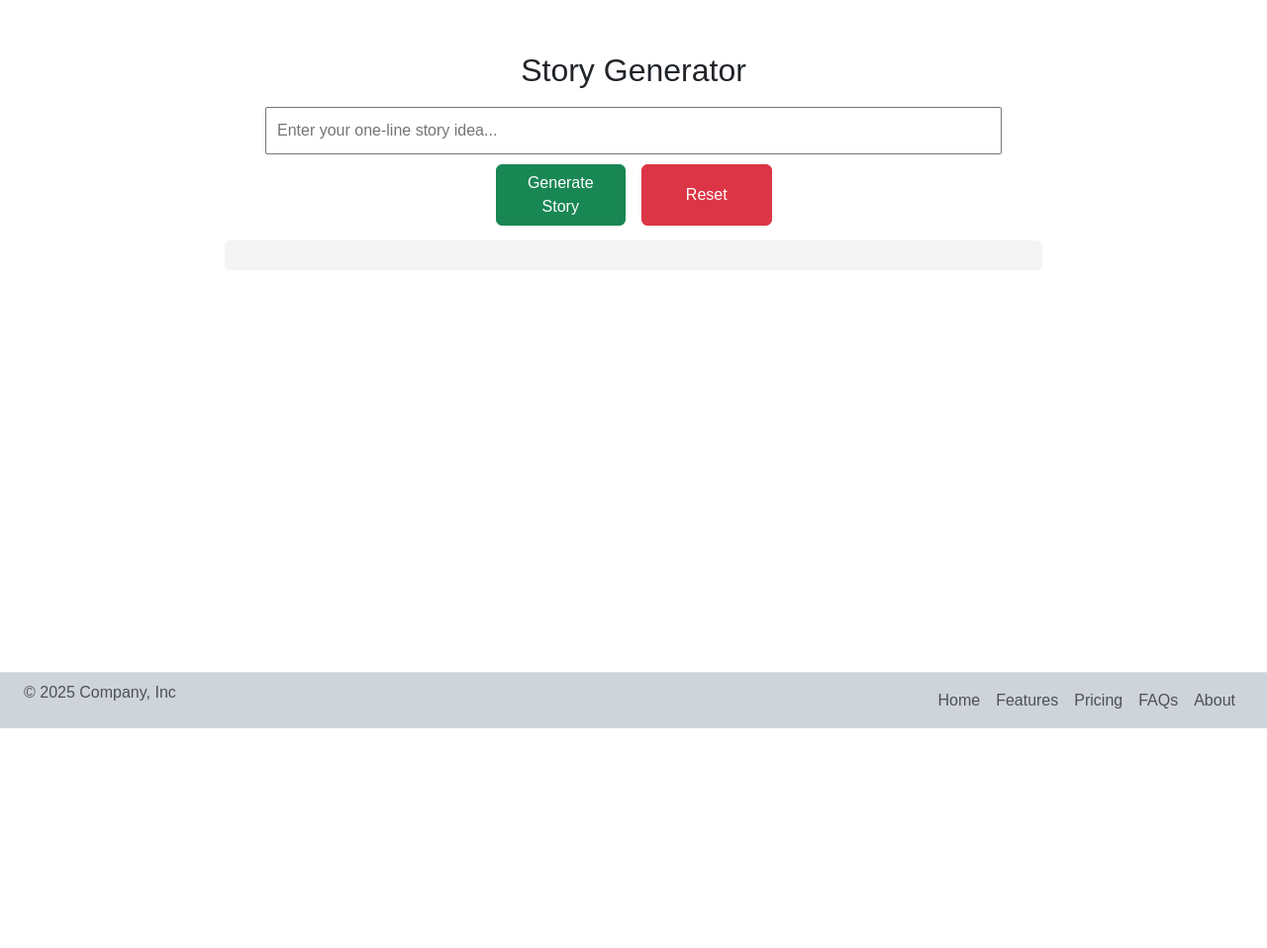
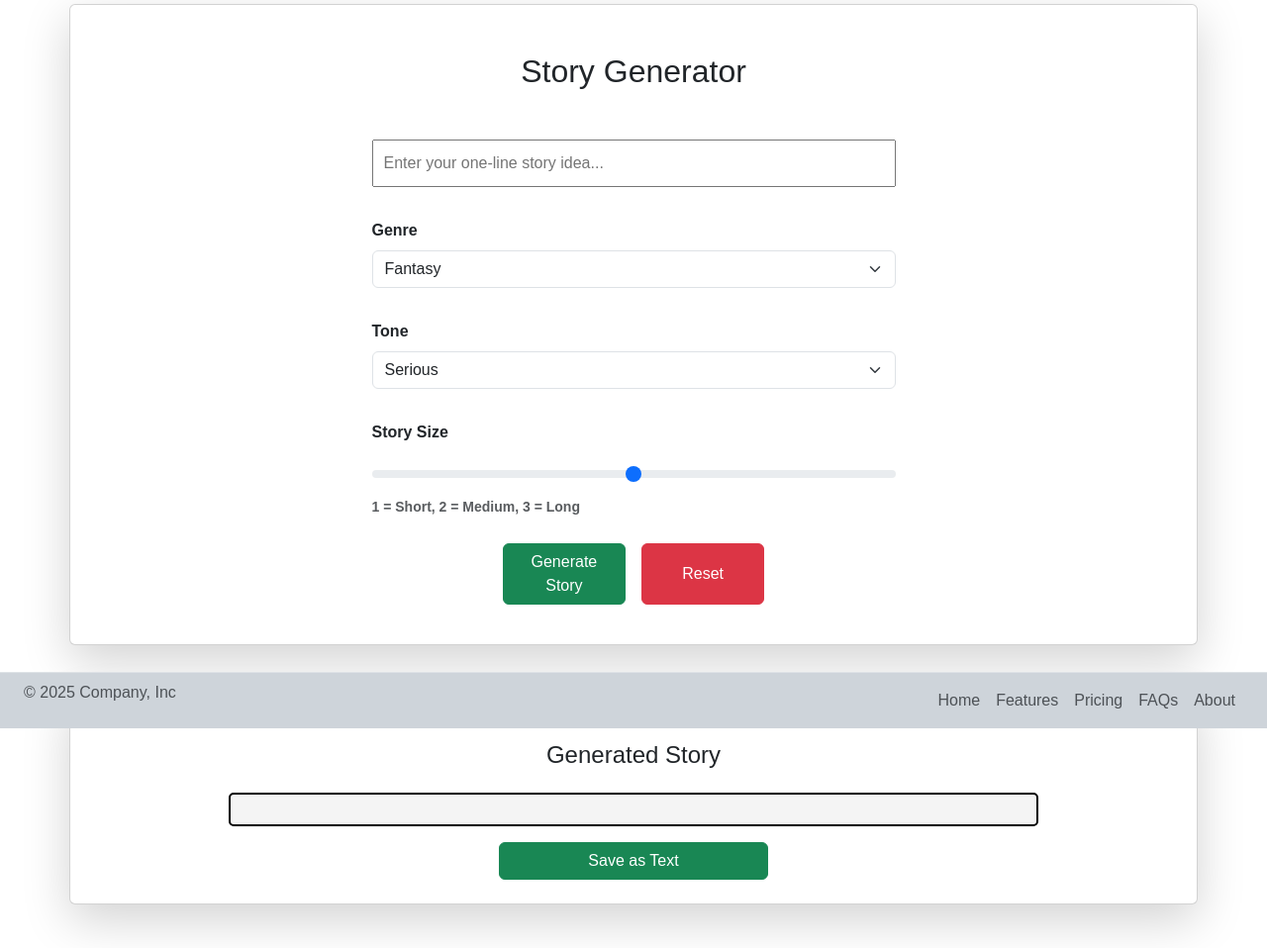
Before and after one commit to sameer-khan-a/StoryGenerator, a Flask app: page / in a window 1280 px wide. Shown: the part 64-1022 px from the top of the page at 99% size. Before the commit the page ends 800 px from the top, so only its background shows below. Run offline with Flask 3, Linux system fonts and the light colour scheme.

Commit message:
final mini project

```diff
--- a/main.py
+++ b/main.py
@@ -8,9 +8,22 @@ app = Flask(__name__)
 API_KEY = os.getenv("GEMINI_API_KEY", "AIzaSyBfkwKcTvrRJLRDPah5eR-JMPpgFpA32PQ")
 genai.configure(api_key=API_KEY)
 
-def generate_story(idea):
+def generate_story(idea, genre, tone, size):
     model = genai.GenerativeModel("gemini-1.5-flash")
-    prompt = f"Expand this one-line idea into a detailed, engaging short story: {idea}"
+    prompt = f"""Expand the following one-line idea into a detailed and engaging short story.
+
+Requirements:
+- Genre: {genre}
+- Tone: {tone}
+- Size: {size}, where:
+   • 1 = Short (~150–200 words)
+   • 2 = Medium (~400–500 words)
+   • 3 = Long (~700–900 words)
+
+Idea: {idea}
+
+Make sure the story length strictly follows the chosen size value.
+"""
     response = model.generate_content(prompt)
     return response.text
 
@@ -22,11 +35,17 @@ def home():
 def generate():
     data = request.get_json()
     idea = data.get("idea", "").strip()
+    genre = data.get("genre", "").strip()
+    tone = data.get("tone", "").strip()
+    size = int(data.get("size"))
+
+
     if not idea:
         return jsonify({"error": "No idea provided"}), 400
 
     try:
-        story = generate_story(idea)
+        story = generate_story(idea, genre, tone, size)
+
         return jsonify({"story": story})
     except Exception as e:
         return jsonify({"error": str(e)}), 500
--- a/static/story.js
+++ b/static/story.js
@@ -2,6 +2,10 @@ async function generateStory(event) {
     if (event) event.preventDefault(); // Prevent form refresh if called from onsubmit
 
     const idea = document.getElementById("storyIdea").value.trim();
+    const genre = document.getElementById("genre").value;
+    const tone = document.getElementById("tone").value;
+    const size = document.getElementById("sizeSlider").value;
+
     const outputDiv = document.getElementById("output");
 
     if (!idea) {
@@ -20,7 +24,7 @@ async function generateStory(event) {
         const response = await fetch("/generate", {
             method: "POST",
             headers: { "Content-Type": "application/json" },
-            body: JSON.stringify({ idea })
+            body: JSON.stringify({ idea, genre, tone, size })
         });
 
         const data = await response.json();
@@ -34,3 +38,17 @@ async function generateStory(event) {
         outputDiv.innerText = "Error: " + err.message;
     }
 }
+function saveStory() {
+
+  const storyText = document.getElementById("output").innerText;
+
+  const blob = new Blob([storyText], { type: "text/plain" });
+  const link = document.createElement("a");
+
+  link.href = URL.createObjectURL(blob);
+
+  link.download = "story.txt";
+
+  link.click();
+
+}
--- a/templates/Home.html
+++ b/templates/Home.html
@@ -38,10 +38,38 @@
     </div>
   </div>
   </nav>
-  <div class="container w-100 mt-5 pt-5 d-flex flex-column align-items-center " >
-  <h2>Story Generator</h2>
-<form class="w-100 d-flex align-items-center flex-column" onsubmit="generateStory(event)">
-  <input type="text" id="storyIdea" class="col-8" placeholder="Enter your one-line story idea..." />
+  <div class="container w-100 mt-5 pt-5 d-flex flex-column align-items-center card shadow-lg p-4 mb-4 "  >
+  <h2 class="card-title">Story Generator</h2>
+<form class="w-100 d-flex align-items-center flex-column card-body" onsubmit="generateStory(event)">
+  <div class="mb-3 mt-3 w-100  fw-bold d-flex flex-column align-items-center">
+  <input type="textarea" id="storyIdea" class="col-6" placeholder="Enter your one-line story idea..." />
+  </div>
+  <div class="mb-3 mt-3 w-50  fw-bold">
+  <label for="genre" class="form-label ">Genre</label>
+  <select class="form-select" id="genre">
+    <option value="fantasy">Fantasy</option>
+    <option value="sci-fi">Sci-Fi</option>
+    <option value="mystery">Mystery</option>
+    <option value="romance">Romance</option>
+  </select>
+</div>
+
+<div class="mb-3 mt-3 w-50  fw-bold ">
+  <label for="tone" class="form-label">Tone</label>
+  <select class="form-select" id="tone">
+    <option value="serious">Serious</option>
+    <option value="funny">Funny</option>
+    <option value="adventurous">Adventurous</option>
+  </select>
+</div>
+
+<div class="mb-3 mt-3 w-50  fw-bold ">
+  <label for="sizeSlider" class="form-label">Story Size</label>
+  <input type="range" class="form-range" min="1" max="3" step="1" id="sizeSlider">
+  <div class="form-text">1 = Short, 2 = Medium, 3 = Long</div>
+</div>
+
+
 
   <div class="d-flex w-25 justify-content-center gap-3">
     <button type="submit" class="btn btn-success w-100">Generate Story</button>
@@ -51,7 +79,12 @@
 
 </div>
   </div>
-  <div id="output" class="container-fluid col-10 col-sm-8 d-flex justify-content-center"></div>
+<div class="container w-100 mt-5 pt-5 d-flex flex-column align-items-center card shadow-lg p-4 mb-4 " style="">
+    <h4 class="card-title">Generated Story</h4>
+    <div class="card-body w-75" style="border: 2px solid black" id="output"></div>
+    <button class="btn btn-success mt-3 w-25" onclick="saveStory()">Save as Text</button>
+  </div>
+
 <footer class="d-flex flex-wrap justify-content-around fixed-bottom bg-dark-subtle py-2  mx-0 px-4 border-top"> <p class="col-md-4 mb-0 text-body-secondary">© 2025 Company, Inc</p> <a href="/" class="col-md-4 d-flex align-items-center justify-content-center mb-3 mb-md-0 me-md-auto link-body-emphasis text-decoration-none" aria-label="Bootstrap"> <svg class="bi me-2" width="40" height="32" aria-hidden="true"><use xlink:href="#bootstrap"></use></svg> </a> <ul class="nav col-md-4 justify-content-end"> <li class="nav-item"><a href="#" class="nav-link px-2 text-body-secondary">Home</a></li> <li class="nav-item"><a href="#" class="nav-link px-2 text-body-secondary">Features</a></li> <li class="nav-item"><a href="#" class="nav-link px-2 text-body-secondary">Pricing</a></li> <li class="nav-item"><a href="#" class="nav-link px-2 text-body-secondary">FAQs</a></li> <li class="nav-item"><a href="#" class="nav-link px-2 text-body-secondary">About</a></li> </ul> </footer>
   <script src="{{ url_for('static', filename='story.js') }}"></script>
   <script src="https://cdn.jsdelivr.net/npm/bootstrap@5.3.7/dist/js/bootstrap.bundle.min.js" integrity="sha384-ndDqU0Gzau9qJ1lfW4pNLlhNTkCfHzAVBReH9diLvGRem5+R9g2FzA8ZGN954O5Q" crossorigin="anonymous"></script>
```
